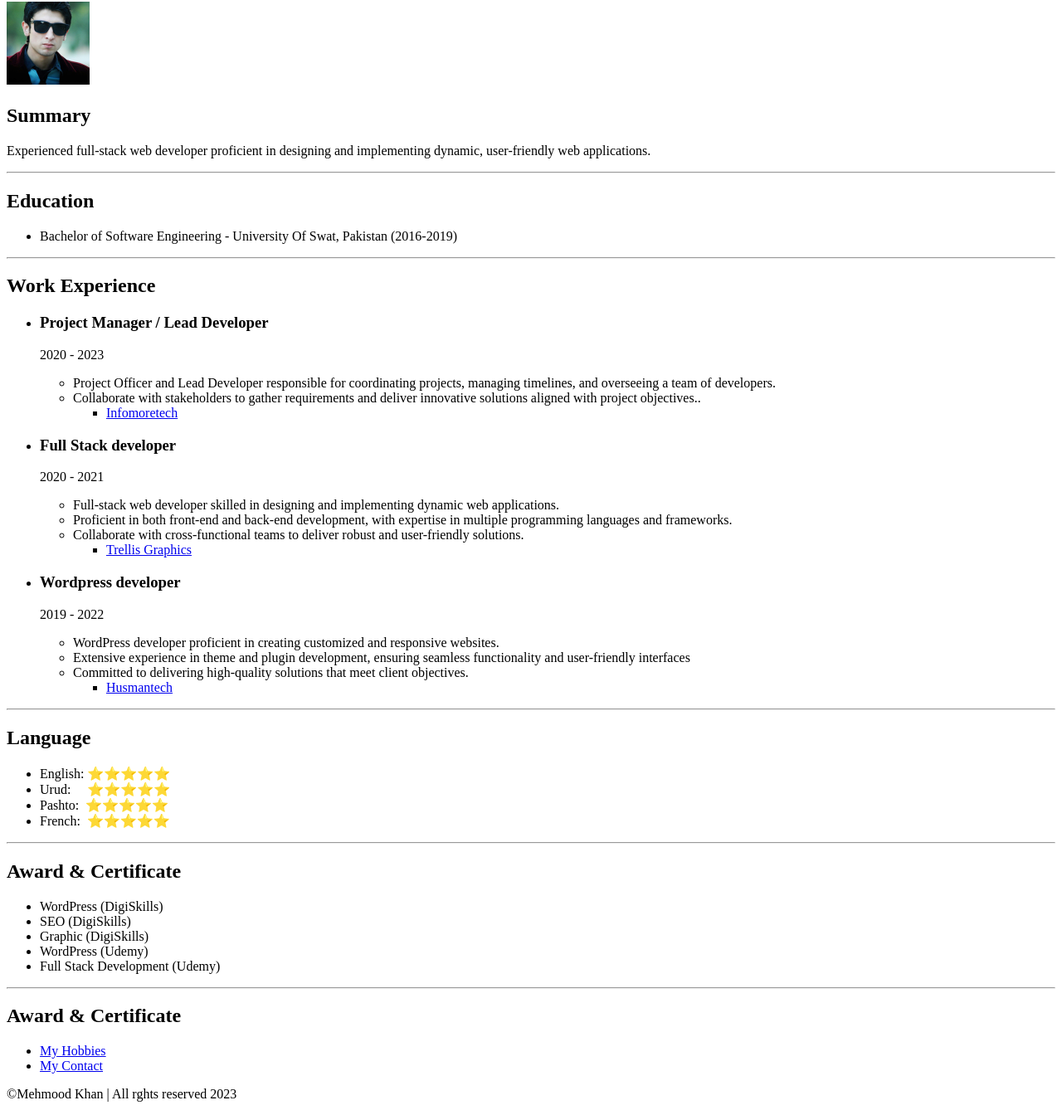
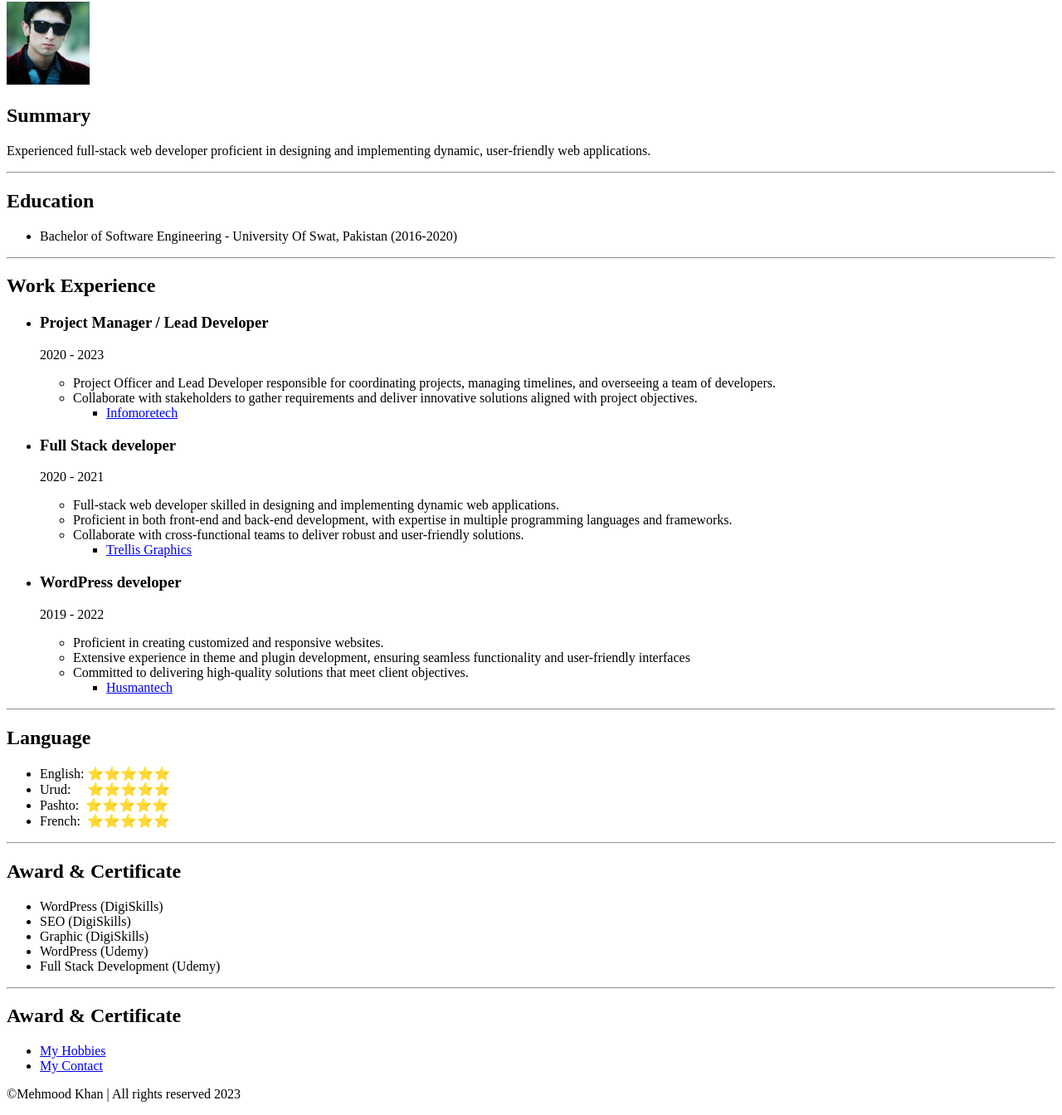
Before and after one commit to mehmooddillzak/HTML-Resume, a plain HTML site: page index.html in a window 1280 px wide. Shown: the part 78-1422 px from the top of the page at 83% size. Drawn offline with Linux system fonts and the light colour scheme.

Commit message:
index.html

```diff
--- a/index.html
+++ b/index.html
@@ -18,7 +18,7 @@
     <ul>
       <li>
         Bachelor of Software Engineering - University Of Swat, Pakistan
-        (2016-2019)
+        (2016-2020)
       </li>
     </ul>
     <hr />
@@ -34,7 +34,7 @@
           </li>
           <li>
             Collaborate with stakeholders to gather requirements and deliver
-            innovative solutions aligned with project objectives..
+            innovative solutions aligned with project objectives.
           </li>
           <ul>
             <li><a href="https://infomoretech.com/">Infomoretech</a></li>
@@ -52,11 +52,11 @@
             </ul>
         </ul>
     </li>
-      <li><h3>Wordpress developer</h3>
+      <li><h3>WordPress developer</h3>
         <p>2019 - 2022</p>
         <ul>
             <li>
-                WordPress developer proficient in creating customized and responsive websites. </li>
+              Proficient in creating customized and responsive websites. </li>
             <li>Extensive experience in theme and plugin development, ensuring seamless functionality and user-friendly interfaces</li>
             <li> Committed to delivering high-quality solutions that meet client objectives.</li>
             <ul>
@@ -90,6 +90,6 @@
             <li><a href="./public/myhobbies.html">My Hobbies</a></li>
             <li><a href="./public/contact.html">My Contact</a></li>
         </ul>
-        <p>&copyMehmood Khan | All rghts reserved 2023 </p>
+        <p>&copyMehmood Khan | All rights reserved 2023 </p>
   </body>
 </html>
```
